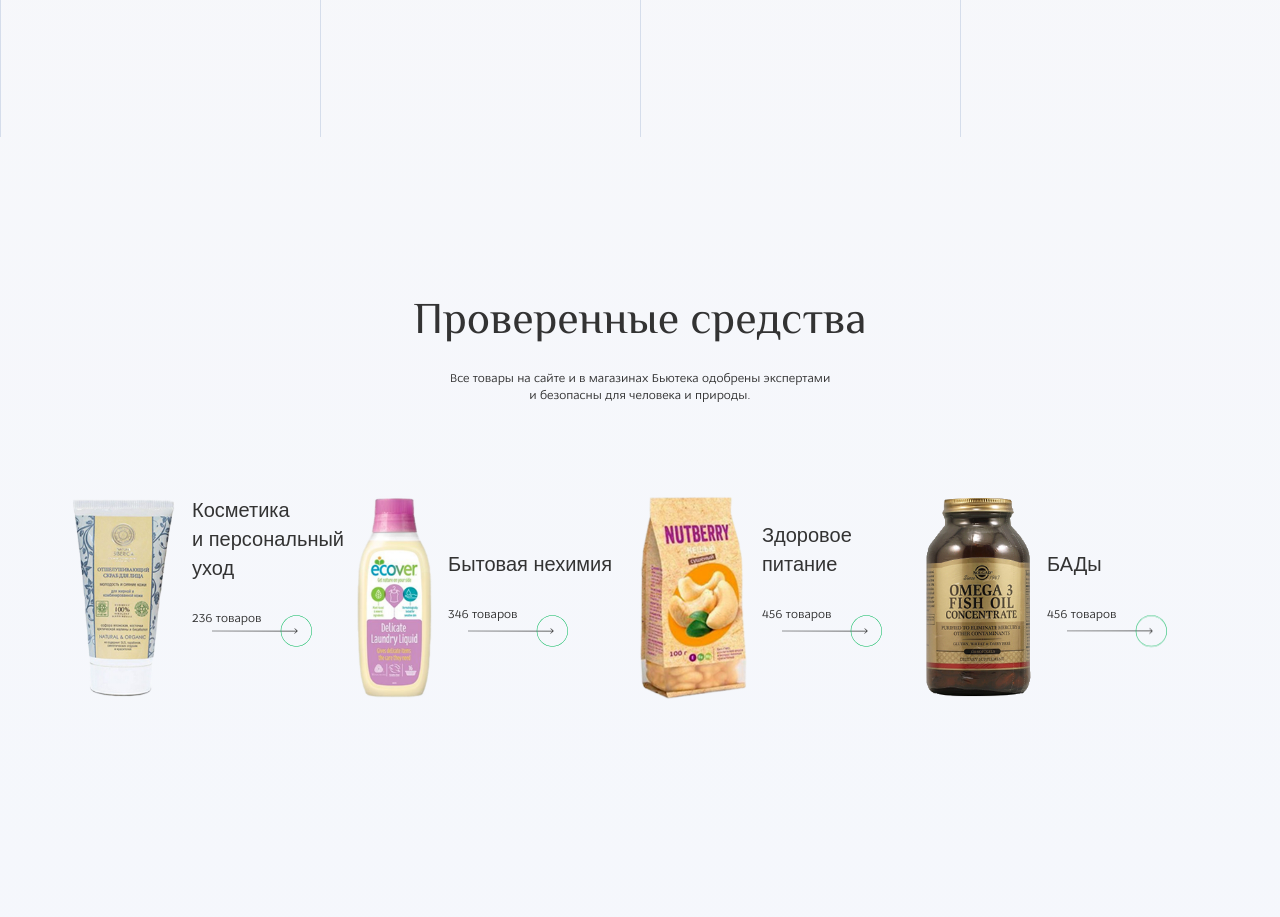
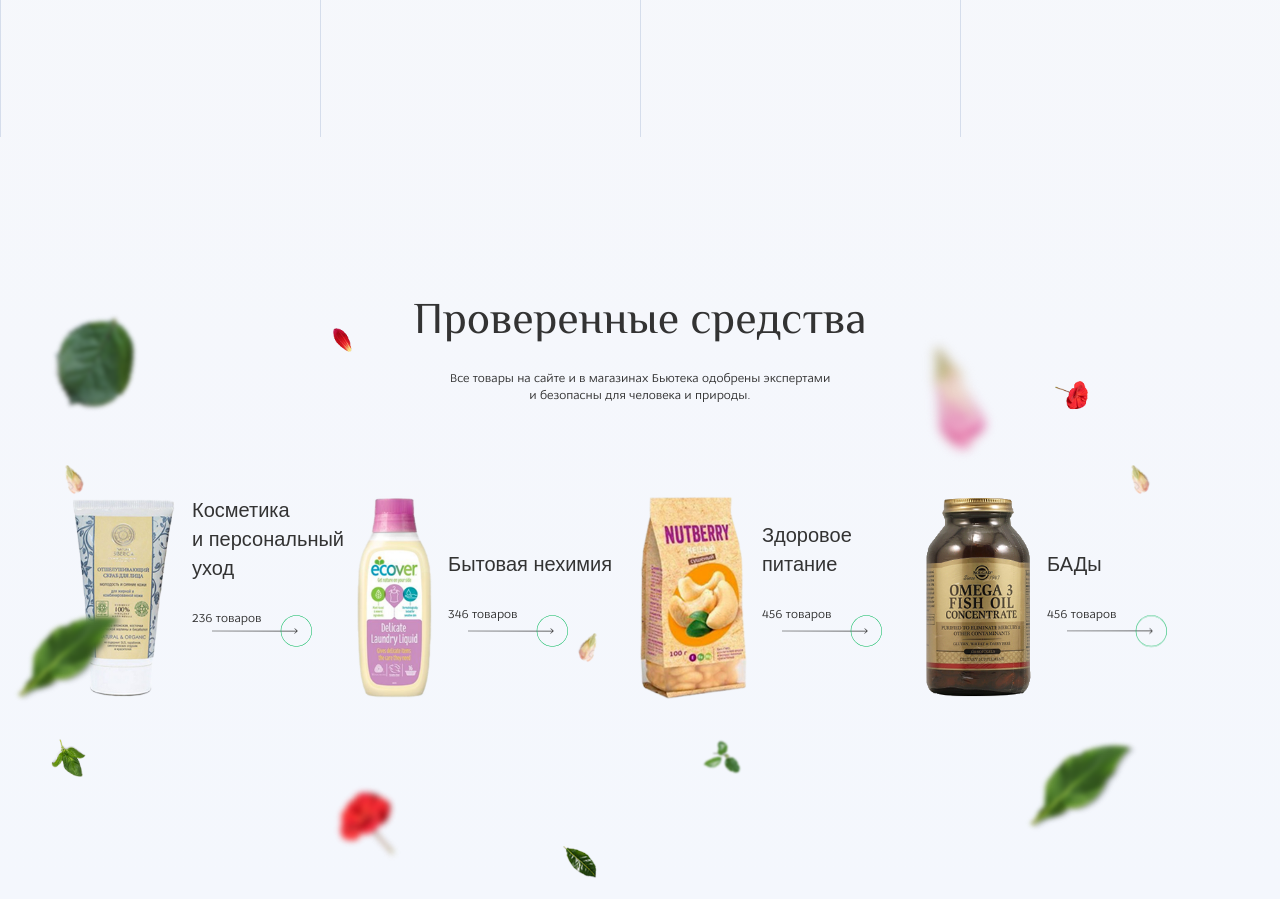
Before and after one commit to Dexdot/beauteka, a website: page app/index.html in a window 1280 px wide. Shown: the part 3000-3917 px from the top of the page. Drawn offline with nearby package versions, Linux system fonts and the light colour scheme; files whose address does not match are found by name.

Commit message:
product petals

```diff
--- a/app/index.html
+++ b/app/index.html
@@ -382,7 +382,6 @@
 			<p class="products-desc text-center">Все товары на сайте и в магазинах Бьютека одобрены экспертами и безопасны для человека и природы.</p>
 
 			<div class="products">
-
 				<div class="product">
 					<img class="product__img product__img-1" src="img/products/1.png" alt="Косметика и персональный уход">
 					<div class="product__info">
@@ -436,11 +435,25 @@
 				</div>
 
 			</div>
-
+		</div>
+		<div class="product-petals">
+			<img class="petal product-petal-1" src="img/products/petals/1.png" alt="Лепесток">
+			<img class="petal product-petal-2" src="img/products/petals/2.png" alt="Лепесток">
+			<img class="petal product-petal-3" src="img/products/petals/3.png" alt="Лепесток">
+			<img class="petal product-petal-4" src="img/products/petals/4.png" alt="Лепесток">
+			<img class="petal product-petal-5" src="img/products/petals/5.png" alt="Лепесток">
+			<img class="petal product-petal-6" src="img/products/petals/6.png" alt="Лепесток">
+			<img class="petal product-petal-7" src="img/products/petals/3.png" alt="Лепесток">
+			<img class="petal product-petal-8" src="img/products/petals/8.png" alt="Лепесток">
+			<img class="petal product-petal-9" src="img/products/petals/9.png" alt="Лепесток">
+			<img class="petal product-petal-10" src="img/products/petals/4.png" alt="Лепесток">
+			<img class="petal product-petal-11" src="img/products/petals/3.png" alt="Лепесток">
+			<img class="petal product-petal-12" src="img/products/petals/7.png" alt="Лепесток">
+			<img class="petal product-petal-13" src="img/products/petals/10.png" alt="Лепесток">
 		</div>
 	</section>
 
-	<section style="width: 100%;height: 100vh;"></section>
+	<!-- <section style="width: 100%;height: 100vh;"></section> -->
 
 	<link rel="stylesheet" href="css/main.min.css">
 	<script src="js/scripts.min.js"></script>
--- a/app/js/common.js
+++ b/app/js/common.js
@@ -1,3 +1,5 @@
+'use strict';
+
 $(function() {
 	// Menu navigation script (toggling)
 		$('.hamburger, .nav__link').click(function() {
@@ -187,7 +189,7 @@ $(function() {
 					switching ? '-=1' : '-=0.4')
 				.to(openedContent, 0, {ease: easing, display: 'block'},
 					switching ? '-=1' : '+=0')
-				.to(openedContent, 0.6, {ease: easing, opacity: 1, backgroundPosition: '95% bottom', cursor: 'auto'},
+				.to(openedContent, 0.4, {ease: easing, opacity: 1, backgroundPosition: '95% bottom', cursor: 'auto'},
 					switching ? '-=0.6' : '+=0')
 				.to('.expert.is-closed .expert-closed__title', 0, {display: 'block'}, '-=0.4')
 				.to('.expert.is-closed .expert-closed__title', 0.4, {opacity: 1}, '-=0.4')
@@ -199,11 +201,7 @@ $(function() {
 			var onOpenedClick = function(e) {
 				e.stopPropagation();
 
-				var setInitial = function() {
-
-					// Возвращаем элементы в исходное состояние (transform)
-					// $('.expert__inner').addClass('initial');
-					// $('.expert__img').addClass('initial');
+				var showImage = function() {
 
 					// Показываем картинку при наведении (убираем opacity: 0 из инлайн-стилей)
 					var imgStyle = $('.expert__img').attr('style');
@@ -221,7 +219,7 @@ $(function() {
 					.to('.expert-closed__title', 0, {display: 'none'})
 					.to('.expert-closed__title', 0.4, {opacity: 0})
 					.to('.expert', 0.4,
-						{width: '25%', height: finalHeight, onComplete: setInitial}, '-=0.4')
+						{width: '25%', height: finalHeight, onComplete: showImage}, '-=0.4')
 					.fromTo('.expert__inner', 0,
 						{ease: easing, x: '-50%', y: '100px'},
 						{ease: easing, x: '-50%', y: '-50%'})
--- a/app/sass/_media.sass
+++ b/app/sass/_media.sass
@@ -431,6 +431,7 @@
 		&__info
 			width: 50%
 			height: 190px
+			margin: 0 0 0 30px
 		&__title
 			font-size: 24px
 			margin-bottom: 38px
--- a/app/sass/main.sass
+++ b/app/sass/main.sass
@@ -537,7 +537,7 @@ body
 		width: 100%
 		height: 100%
 		opacity: 0
-		transition: opacity 0.6s
+		transition: opacity 0.6s ease-out
 	&__inner
 		position: absolute
 		width: 80%
@@ -546,8 +546,6 @@ body
 		min-height: 84px
 		transition: top 0.3s ease-out
 		transform: translate(-50%, -50%)
-		// &.initial
-		// 	transform: translate(-50%, -50%) !important
 	&__title
 		+osnova(md)
 		font-size: 20px
@@ -578,8 +576,6 @@ body
 		opacity: 0
 		pointer-events: none
 		will-change: transform, opacity
-		// &.initial
-		// 	transform: translateX(-100%) !important
 
 	&__close
 		position: absolute
@@ -668,6 +664,8 @@ body
 // Products
 #products
 	padding-top: 150px
+	padding-bottom: 200px
+	position: relative
 .products
 	display: flex
 	flex-direction: row
@@ -725,6 +723,68 @@ body
 			color: #00b859
 			.product__link-arrow
 				transform: scale(1.14) translate(15px,0)
+	&-petal
+		&-1
+			top: 25% // 190px
+			left: 26% // 340px
+			width: 20px
+		&-2
+			top: 23% // 180px
+			left: 4% // 50px
+			width: 88px
+			z-index: 1
+		&-3
+			top: 43% // 330px
+			left: 5% // 70px
+			width: 22px
+		&-4
+			top: 62% // 480px
+			left: 1% // 10px
+			width: 114px
+			z-index: 1
+		&-5
+			top: 79% // 600px
+			left: 4% // 50px
+			width: 35px
+		&-6
+			top: 85% // 650px
+			left: 26% // 350px
+			width: 68px
+			z-index: 1
+		&-7
+			top: 65% // 500px
+			left: 45% // 600px
+			width: 22px
+			transform: scale(-1, 1)
+		&-8
+			top: 79% // 600px
+			right: 42% // 560px
+			width: 40px
+			z-index: 1
+		&-9
+			top: 32% // 240px
+			right: 15% // 200px
+			width: 33px
+		&-10
+			top: 79% // 600px
+			right: 11% // 140px
+			width: 114px
+			z-index: 1
+		&-11
+			top: 43% // 330px
+			right: 10% // 130px
+			width: 22px
+		&-12
+			top: 93% // 710px
+			left: 44% // 580px
+			width: 36px
+		&-13
+			top: 26% // 200px
+			right: 22% // 290px
+			width: 78px
+
+
+
 
 // Modal
 .modal
```
Also changed, not shown: app/css/main.min.css, app/img/petals/11-blur.png (deleted), app/img/petals/12.png (deleted), app/img/products/petals/1.png (added), app/img/products/petals/10.png (added), app/img/products/petals/2.png (added), app/img/products/petals/3.png (added), app/img/products/petals/4.png (added), app/img/products/petals/5.png (added), app/img/products/petals/6.png (added), app/img/products/petals/7.png (added), app/img/products/petals/8.png (added), app/img/products/petals/9.png (added), app/img/svg/arrow-fin.svg (deleted), 2 more files.
